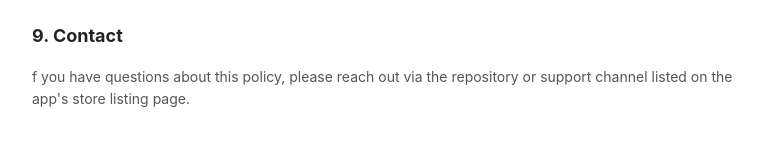
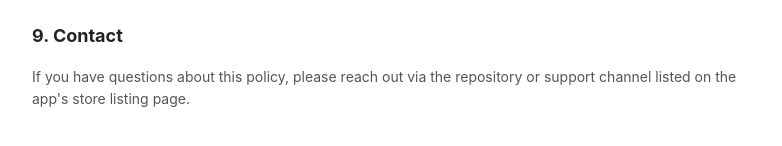
Before and after one commit to gerardduplessis-cmd/medlocal-privacy, a plain HTML site: page index.html in a window 1280 px wide. Shown: the part 1254-1400 px from the top of the page, 248-1030 px from the left. Drawn offline with Linux system fonts and the light colour scheme.

Commit message:
Fix typo in contact policy paragraph

```diff
--- a/index.html
+++ b/index.html
@@ -69,7 +69,7 @@ Delete individual records, or clear all app data via your device's settings</p>
         <p>If this policy is updated, the "Last updated" date above will be revised accordingly.</p>
 
         <h2>9. Contact</h2>
-        <p>f you have questions about this policy, please reach out via the repository or support channel listed on the app's store listing page.</p>
+        <p>If you have questions about this policy, please reach out via the repository or support channel listed on the app's store listing page.</p>
     </div>
 </body>
 </html>
```
